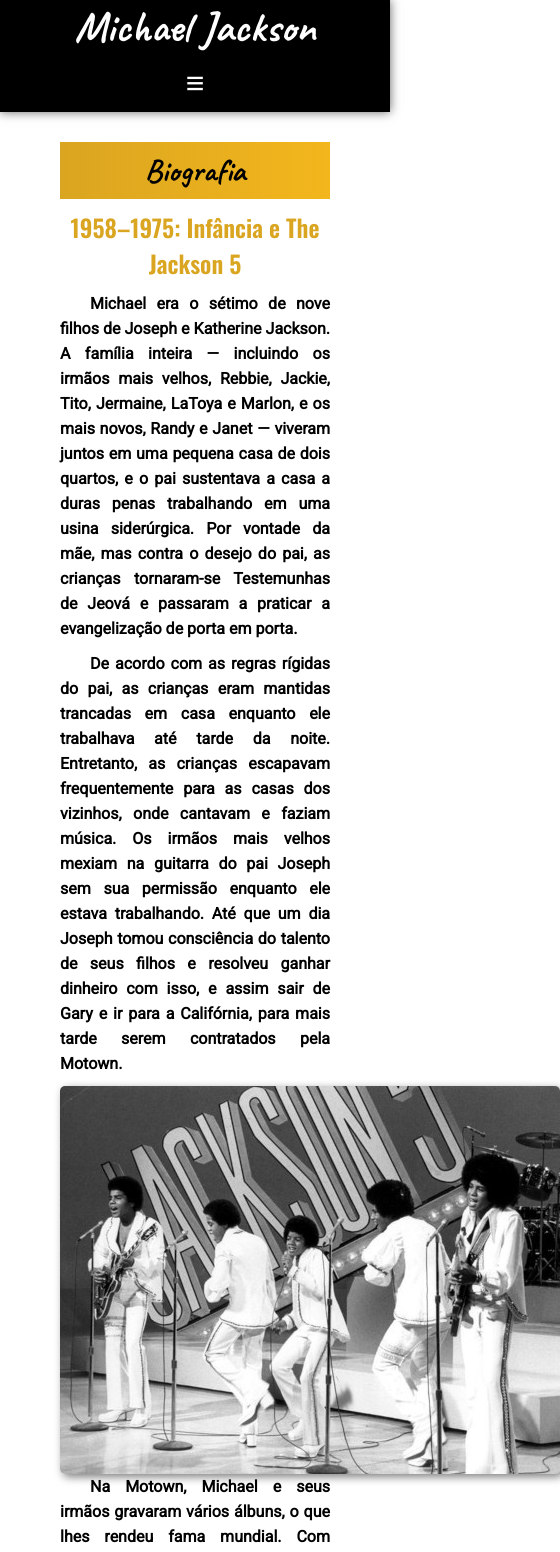
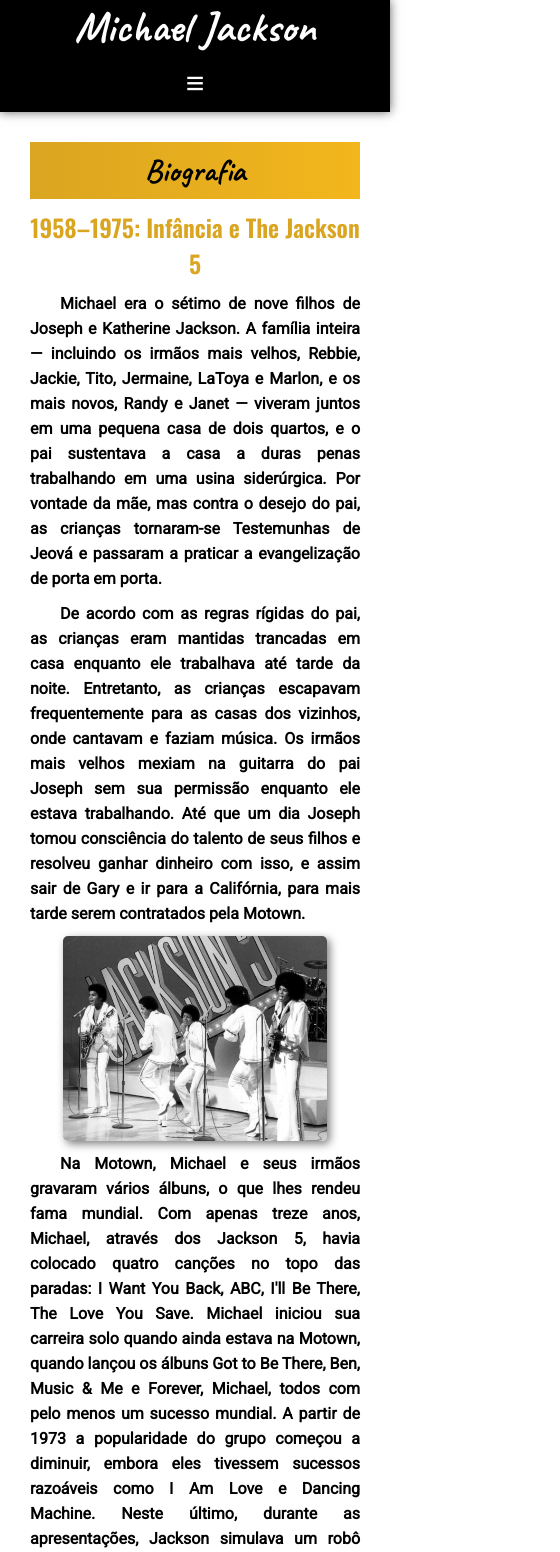
Before and after one commit to misaelguedes/Michael-Jackson, a React (Create React App) app: page /historia in a window 390 px wide. Shown: the top 1552 px of the page, 560 px wide, since content can reach past the window. Built offline with nearby package versions, Linux system fonts and the light colour scheme.

Commit message:
Criando media query para a página History e para a section de todas as páginas

```diff
--- a/src/index.css
+++ b/src/index.css
@@ -15,7 +15,6 @@ h1 {
 
 section {
   padding: 10px 60px;
-  margin-top: 20px;
   margin: 20px 0;
 }
 
@@ -57,3 +56,9 @@ hr {
   margin-top: 20px;
   margin-bottom: 20px;
 }
+
+@media screen and (max-width: 768px) {
+  section {
+    padding: 10px 30px;
+  }
+}
--- a/src/pages/history/history.css
+++ b/src/pages/history/history.css
@@ -11,3 +11,13 @@
     margin-top: 0;
     margin-bottom: 0;
 }
+
+@media screen and (max-width: 768px) {
+    .esquerda, .direita {
+        max-width: 80%;
+        float: none;
+        margin: auto;
+        display: block;
+        margin-bottom: 10px;
+    }
+}
```
Also changed, not shown: src/routes.js (+4 -4 lines), public/manifest.json, src/components/footer/index.js (renamed from src/components/footer/Footer.js), src/pages/discography/index.js (renamed from src/pages/discography/Discography.js), src/pages/history/index.js (renamed from src/pages/history/History.js), src/pages/home/index.js (renamed from src/pages/home/Home.js).
